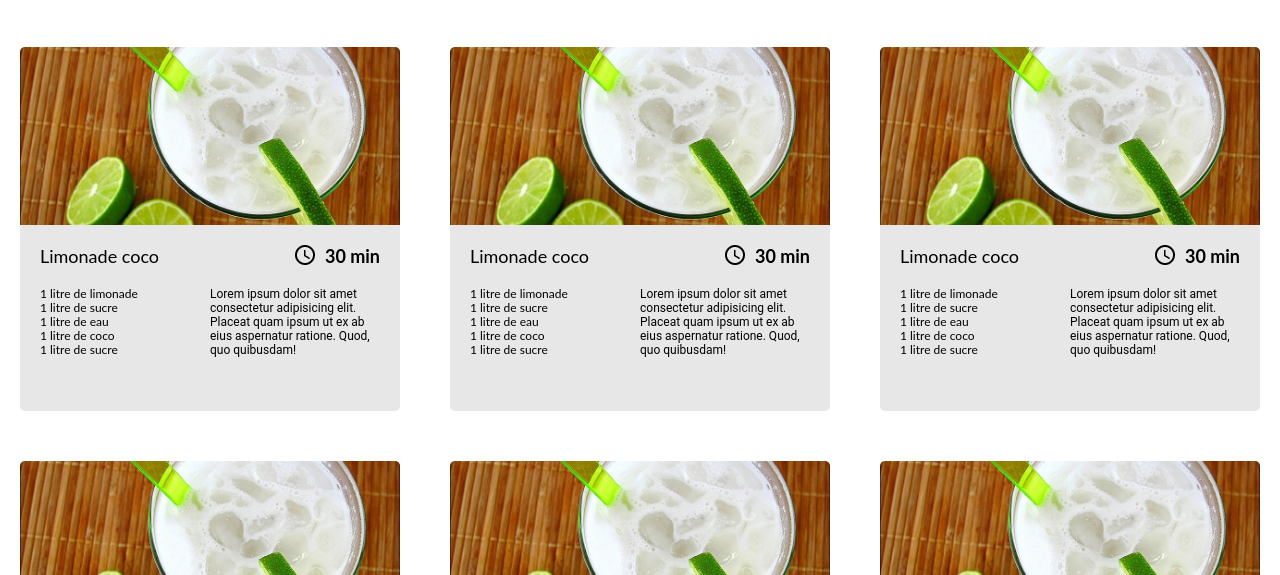
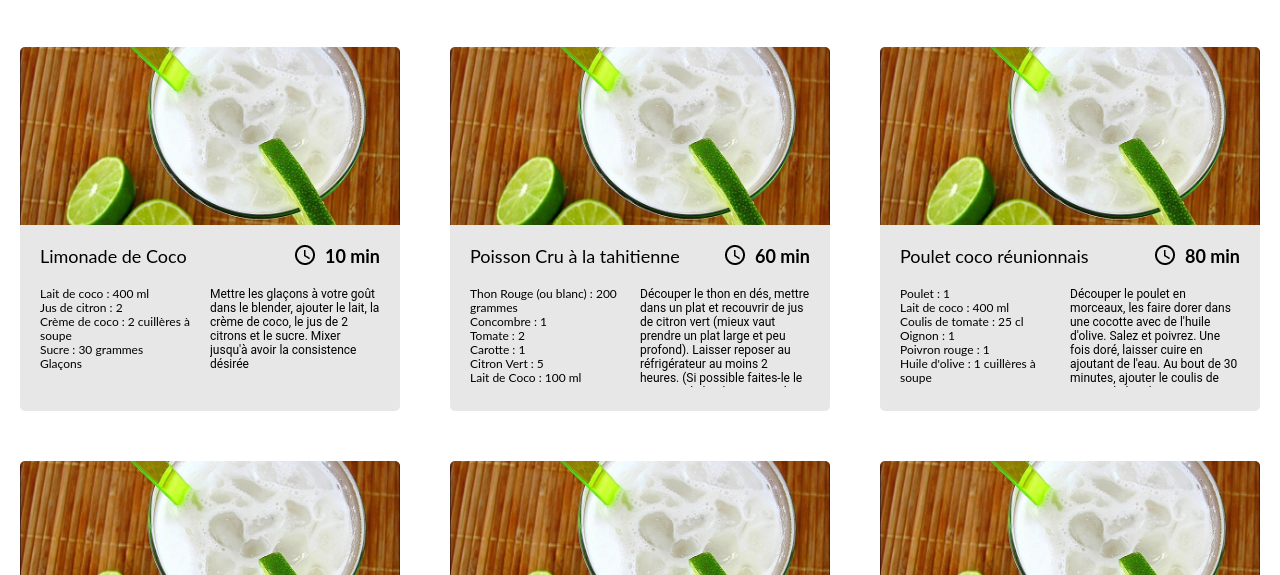
Before and after one commit to beyondnaxos/p7_les_petits_plats, a plain HTML site: page index.html in a window 1280 px wide. Shown: the part 225-800 px from the top of the page. Drawn offline with Linux system fonts and the light colour scheme.

Commit message:
Searchbar Includes OK

```diff
--- a/css/style.css
+++ b/css/style.css
@@ -76,9 +76,10 @@ header {
     margin-top: 50px;
     display: flex;
     flex-direction: row;
-    justify-content: space-between;
+    justify-content: flex-start;
     flex-wrap: wrap;
     row-gap: 50px;
+    column-gap: 50px;
 }
 
 .recipe {
@@ -129,6 +130,10 @@ header {
     font-size: 18px;
     margin: 0;
     font-weight: 400;
+    white-space: nowrap;
+    text-overflow: ellipsis;
+    width: 250px;
+    overflow: hidden;
 }
 
 .recipe__ingredients {
@@ -142,7 +147,21 @@ header {
     font-family: 'Lato', sans-serif;
     font-size: 12px;
     line-height: 14px;
+}
 
+.recipe__instruction {
+    font-family: 'Lato', sans-serif;
+    font-size: 12px;
+    line-height: 14px;
+    margin: 0;
+    height: 100px;
+    width: 100%;
+    display: flex;
+    flex-direction: column;
+    /* hide text over 105 px height */
+    overflow: hidden;
+    /* add elypsis */
+    text-overflow: ellipsis;
 }
 
 
--- a/data/recipes.js
+++ b/data/recipes.js
@@ -20,7 +20,7 @@ export const recipes = [
             },
             {
                 "ingredient" : "Sucre",
-                "quantite" : 30,
+                "quantity" : 30,
                 "unit" : "grammes"
             },
             {
@@ -52,7 +52,7 @@ export const recipes = [
             },
             {
                 "ingredient" : "Carotte",
-                "quantite" : 1
+                "quantity" : 1
             },
             {
                 "ingredient" : "Citron Vert",
--- a/index.html
+++ b/index.html
@@ -4,7 +4,7 @@
     <meta charset="UTF-8" />
     <meta http-equiv="X-UA-Compatible" content="IE=edge" />
     <meta name="viewport" content="width=device-width, initial-scale=1.0" />
-    <link rel="icon" type="image/png" href="assets/icons/logo.png" />
+    <link rel="icon" type="image/png" href="assets/icons/logo.svg" />
     <link rel="stylesheet" href="css/style.css" />
     <title>Les petits plats</title>
   </head>
--- a/index.js
+++ b/index.js
@@ -1,86 +1,124 @@
-import {recipes} from './data/recipes.js';
+import { recipes } from './data/recipes.js'
 
-console.log(recipes);
+console.log(recipes)
 
+let recipeList = recipes
 
+let actualRecipe = []
 
-const loop = [1, 2 ,3, 4, 5, 6, 7, 8, 9, 10];
+let ustensilsList = []
+let ingredientsList = []
+let appliancesList = []
 
-loop.forEach(element => {
- const recipe = document.createElement('article');
- recipe.classList.add('recipe');
+recipes.forEach((recipes) => {
+  ustensilsList.push(recipes.ustensils)
+    ingredientsList.push(recipes.ingredients)
+  appliancesList.push(recipes.appliance)
+})
+
+console.log(ustensilsList)
+console.log(ingredientsList)
+console.log(appliancesList)
+
+recipeList.forEach((el) => {
+  const recipe = document.createElement('article')
+  recipe.classList.add('recipe')
   // handle Image Prototype
   const img = new Image()
   img.src = './assets/recipes_photos/limonade_coco.jpg'
-recipe.appendChild(img);
-img.classList.add('recipe__image');
+  recipe.appendChild(img)
+  img.classList.add('recipe__image')
 
   // handle  texts Container Prototype
-const textsContainer = document.createElement('div');
-textsContainer.classList.add('recipe__texts');
-recipe.appendChild(textsContainer);
-
+  const textsContainer = document.createElement('div')
+  textsContainer.classList.add('recipe__texts')
+  recipe.appendChild(textsContainer)
 
   // handle  title and Ingredients + time and Instructions Container Prototype
-const titleIngredientsContainer = document.createElement('div');
-const timeAndInstructionsContainer = document.createElement('div');
-titleIngredientsContainer.classList.add('recipe__title-ingredients');
-timeAndInstructionsContainer.classList.add('recipe__time-instructions');
+  const titleIngredientsContainer = document.createElement('div')
+  const timeAndInstructionsContainer = document.createElement('div')
+  titleIngredientsContainer.classList.add('recipe__title-ingredients')
+  timeAndInstructionsContainer.classList.add('recipe__time-instructions')
 
-textsContainer.appendChild(titleIngredientsContainer);
-textsContainer.appendChild(timeAndInstructionsContainer);
-
+  textsContainer.appendChild(titleIngredientsContainer)
+  textsContainer.appendChild(timeAndInstructionsContainer)
 
   // handle  title Prototype
-const title = document.createElement('h2');
-title.classList.add('recipe__title');
-title.textContent = 'Limonade coco';
+  const title = document.createElement('h2')
+  title.classList.add('recipe__title')
+  title.textContent = el.name
 
-titleIngredientsContainer.appendChild(title);
+  titleIngredientsContainer.appendChild(title)
 
   // handle  ingredients Prototype
-const ingredients = document.createElement('ul');
-ingredients.classList.add('recipe__ingredients');
+  const ingredients = document.createElement('ul')
+  ingredients.classList.add('recipe__ingredients')
 
-const ingredientsList = [
-    '1 litre de limonade',
-    '1 litre de sucre',
-    '1 litre de eau',
-    '1 litre de coco',
-    '1 litre de sucre'
-];
+  el.ingredients.forEach((ingredient) => {
+    const ingredientItem = document.createElement('li')
+    ingredientItem.classList.add('recipe__ingredient')
+    if (ingredient.unit) {
+      ingredientItem.textContent =
+        ingredient.ingredient +
+        ' : ' +
+        ingredient.quantity +
+        ' ' +
+        ingredient.unit
+    } else if (
+      ingredient.ingredient &&
+      ingredient.quantity &&
+      !ingredient.unit
+    ) {
+      ingredientItem.textContent =
+        ingredient.ingredient + ' : ' + ingredient.quantity
+    } else if (
+      ingredient.ingredient &&
+      !ingredient.quantity &&
+      !ingredient.unit
+    ) {
+      ingredientItem.textContent = ingredient.ingredient
+    }
+    ingredients.appendChild(ingredientItem)
+  })
 
-for (let i = 0; i < ingredientsList.length; i++) {
-    const ingredient = document.createElement('li');
-    ingredient.classList.add('recipe__ingredient');
-    ingredient.textContent = ingredientsList[i];
-    ingredients.appendChild(ingredient);
-}
-
-titleIngredientsContainer.appendChild(ingredients);
+  titleIngredientsContainer.appendChild(ingredients)
 
   //  handle  time Prototype
 
-const time = document.createElement('div');
-time.classList.add('recipe__time');
-time.innerHTML = "<img class='time__image' src='./assets/icons/clockIcon.png'></img>" + "<p class='time-duration'>30 min</p>";
-timeAndInstructionsContainer.appendChild(time);
+  const time = document.createElement('div')
+  time.classList.add('recipe__time')
+  time.innerHTML =
+    "<img class='time__image' src='./assets/icons/clockIcon.png'></img>" +
+    `<p class='time-duration'>${el.time} min</p>`
+  timeAndInstructionsContainer.appendChild(time)
 
   //  handle  instructions Prototype
-const instructions = document.createElement('div');
-instructions.classList.add('recipe__instructions');
+  const instructions = document.createElement('div')
+  instructions.classList.add('recipe__instructions')
 
-const instructionContent =" Lorem ipsum dolor sit amet consectetur adipisicing elit. Placeat quam ipsum ut ex ab eius aspernatur ratione. Quod, quo quibusdam!"
+  const instructionContent = el.description
 
-    const instruction = document.createElement('p');
-    instruction.classList.add('recipe__instruction');
-    instruction.textContent = instructionContent;
-    instructions.appendChild(instruction);
+  const instruction = document.createElement('p')
+  instruction.classList.add('recipe__instruction')
+  instruction.textContent = instructionContent
+  instructions.appendChild(instruction)
 
+  timeAndInstructionsContainer.appendChild(instructions)
 
-timeAndInstructionsContainer.appendChild(instructions);
+  document.querySelector('#recipes').appendChild(recipe)
+  actualRecipe.push(recipe)
+})
 
-document.querySelector('#recipes').appendChild(recipe);
-
-
-});
+const searchBar = document.querySelector('#search__input')
+searchBar.addEventListener('input', (e) => {
+  const searchValue = e.target.value
+  console.log(e.target.value)
+  console.log(actualRecipe)
+  actualRecipe.forEach((el) => {
+    if (el.textContent.toLowerCase().includes(searchValue.toLowerCase())) {
+      el.style.display = 'block'
+    } else {
+      el.style.display = 'none'
+    }
+  })
+})
```
Also changed, not shown: README.md, utils/apiCall.js (added). Lines whose indentation alone changed are shown as unchanged.
